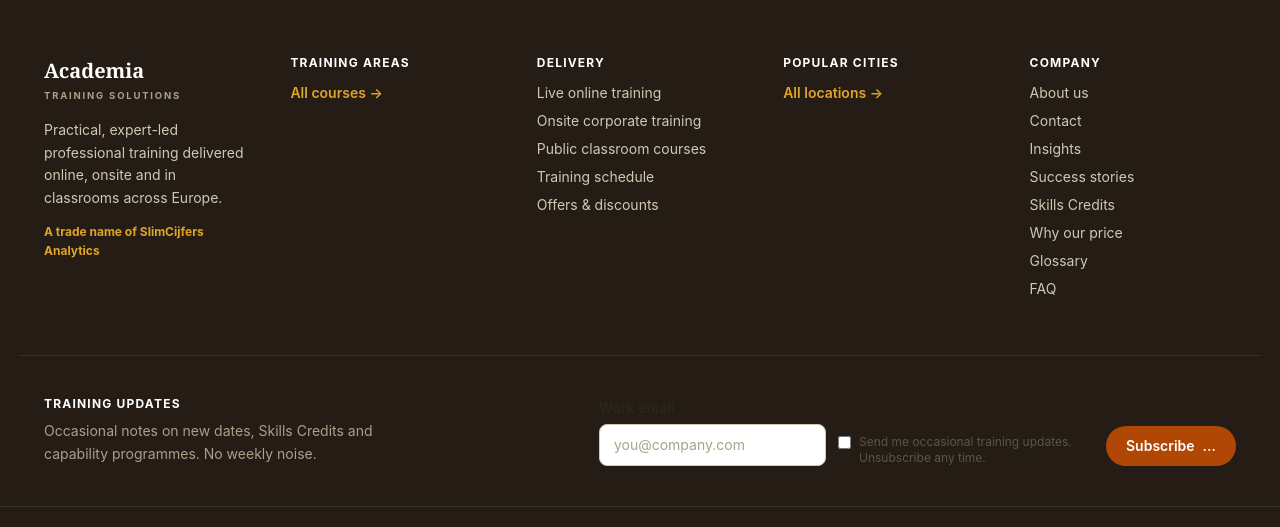
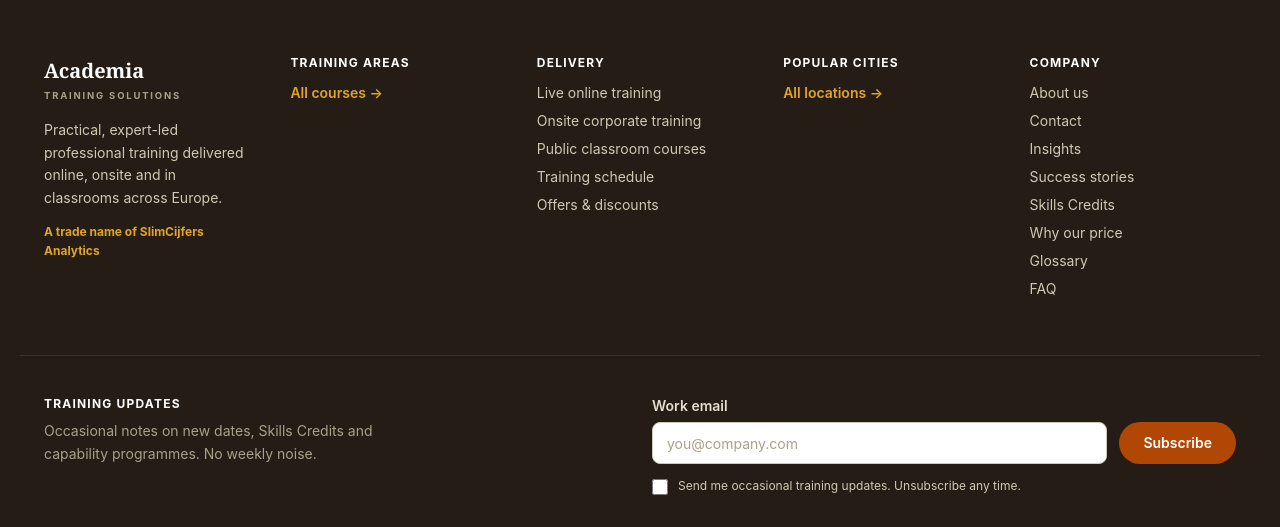
Before and after one commit to ashique19/academia, a Laravel app: page / in a window 1280 px wide. Shown: the part 4292-4819 px from the top of the page. Run offline with Laravel 12, Linux system fonts and the light colour scheme; data comes from the database, SQL or seed files in the repository; data that the repository does not hold is empty; style sheets or scripts are compiled from the project's sources; parts of the project's set-up code (start-up, migrations or seed data) failed here and were passed over; some libraries are stand-ins or nearby versions.

Commit message:
Fix footer newsletter form alignment.
Keep the email field and Subscribe button on one shared baseline, and move
the consent copy onto its own row so wrapped legal text can no longer push
the button out of line.

Co-authored-by: Md Ashiqul Islam <ashique19@gmail.com>

```diff
--- a/resources/views/components/site-footer.blade.php
+++ b/resources/views/components/site-footer.blade.php
@@ -65,14 +65,14 @@
 
 
     <div class="wrap border-t border-white/10 py-10">
-        <div class="grid gap-6 lg:grid-cols-[1fr_1.2fr] lg:items-end">
+        <div class="grid items-start gap-6 lg:grid-cols-2">
             <div>
                 <h5 class="text-xs font-bold uppercase tracking-widest text-white">Training updates</h5>
                 <p class="mt-2 max-w-[40ch] text-sm text-sand-400">
                     Occasional notes on new dates, Skills Credits and capability programmes. No weekly noise.
                 </p>
             </div>
-            <div>
+            <div class="min-w-0">
                 <livewire:public.newsletter-form />
             </div>
         </div>
--- a/resources/views/livewire/public/newsletter-form.blade.php
+++ b/resources/views/livewire/public/newsletter-form.blade.php
@@ -1,25 +1,31 @@
-<form wire:submit="submit" class="flex flex-col gap-3 sm:flex-row sm:items-end">
+<form wire:submit="submit" class="flex flex-col gap-3">
     <div class="hidden" aria-hidden="true">
         <label>Website<input type="text" wire:model="website" tabindex="-1" autocomplete="off"></label>
     </div>
 
-    <div class="flex-1">
-        <label class="field-label" for="nl-email">Work email</label>
-        <input id="nl-email" type="email" class="input" wire:model="email" required
-               placeholder="you@company.com">
-        @error('email') <p class="field-error">{{ $message }}</p> @enderror
+    {{-- Email + Subscribe share one baseline. Consent is its own row so wrapped
+         legal copy cannot shove the button out of vertical alignment. --}}
+    <div class="flex flex-col gap-3 sm:flex-row sm:items-end">
+        <div class="min-w-0 flex-1">
+            <label class="mb-1.5 block text-sm font-semibold text-sand-200" for="nl-email">Work email</label>
+            <input id="nl-email" type="email" class="input !h-[42px] !py-0" wire:model="email" required
+                   placeholder="you@company.com" autocomplete="email">
+            @error('email') <p class="field-error">{{ $message }}</p> @enderror
+        </div>
+
+        <button type="submit"
+                class="btn-primary !h-[42px] shrink-0 px-6"
+                wire:loading.attr="disabled"
+                wire:target="submit">
+            Subscribe
+        </button>
     </div>
 
-    <label class="flex items-start gap-2 text-xs text-sand-600 sm:max-w-[16rem]">
+    <label class="grid grid-cols-[1rem_1fr] items-start gap-x-2.5 text-xs leading-5 text-sand-300">
         <input type="checkbox" wire:model="consent"
-               class="mt-0.5 rounded border-sand-300 text-orange-500 focus:ring-orange-500">
+               class="mt-[3px] size-4 shrink-0 justify-self-center rounded border-sand-500 bg-sand-800 text-orange-500 focus:ring-orange-500 focus:ring-offset-0">
         <span>Send me occasional training updates. Unsubscribe any time.</span>
     </label>
 
-    <button type="submit" class="btn-primary shrink-0" wire:loading.attr="disabled">
-        <span wire:loading.remove wire:target="submit">Subscribe</span>
-        <span wire:loading wire:target="submit">…</span>
-    </button>
-
-    @error('consent') <p class="field-error w-full">{{ $message }}</p> @enderror
+    @error('consent') <p class="field-error">{{ $message }}</p> @enderror
 </form>
```
